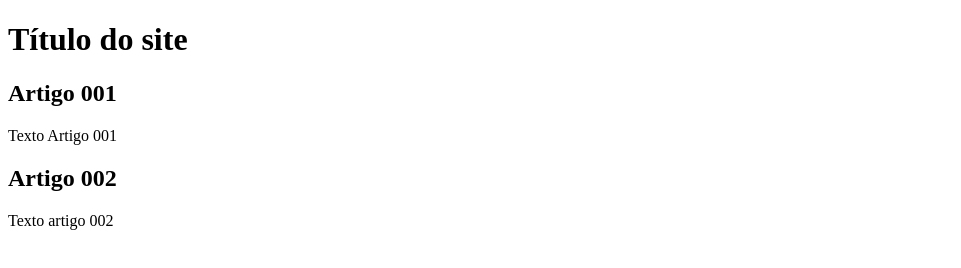
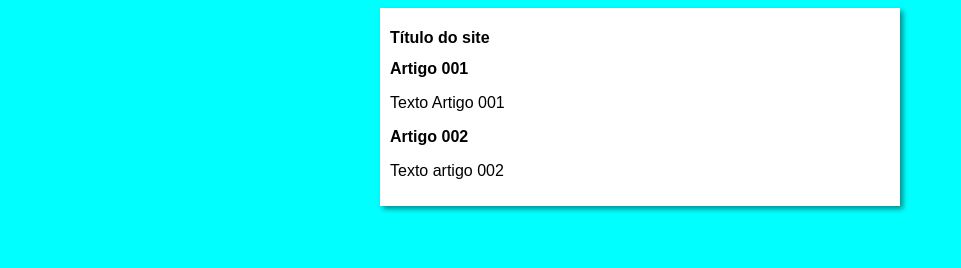
Before and after one commit to CAlessandroSantos/projeto-site, a plain HTML site: page index.html in a window 1280 px wide. Shown: the whole page, without its empty margins (0-961 px from the left). Drawn offline with Linux system fonts and the light colour scheme.

Commit message:
Iniciei o design

```diff
--- /dev/null
+++ b/estilos/style.css
@@ -0,0 +1,16 @@
+* {
+font-family: Arial, Helvetica, sans-serif;
+font-size: 16px;
+}
+
+body {
+    background-color: aqua;
+}
+
+main {
+    background-color: white;
+    width: 500px;
+    margin: auto;
+    padding: 10px;
+    box-shadow: 3px 3px 5px rgba(0, 0, 0, 0.438);
+}
--- a/index.html
+++ b/index.html
@@ -4,6 +4,7 @@
     <meta charset="UTF-8">
     <meta name="viewport" content="width=device-width, initial-scale=1.0">
     <title>Título do site</title>
+    <link rel="stylesheet" href="estilos/style.css">
 </head>
 <body>
     <main>
```
